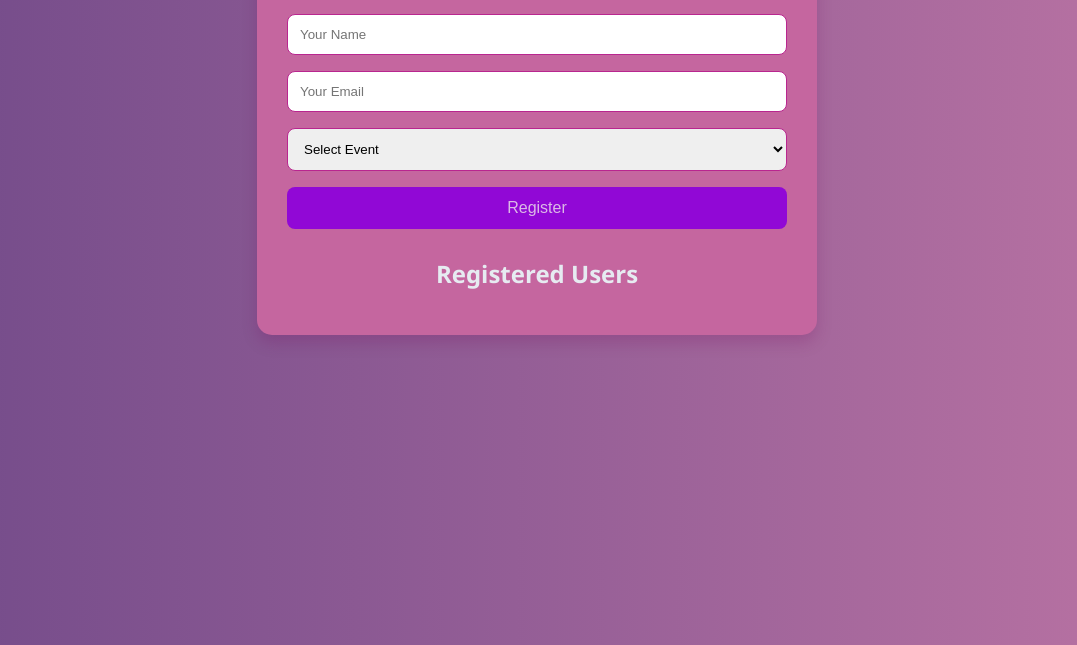
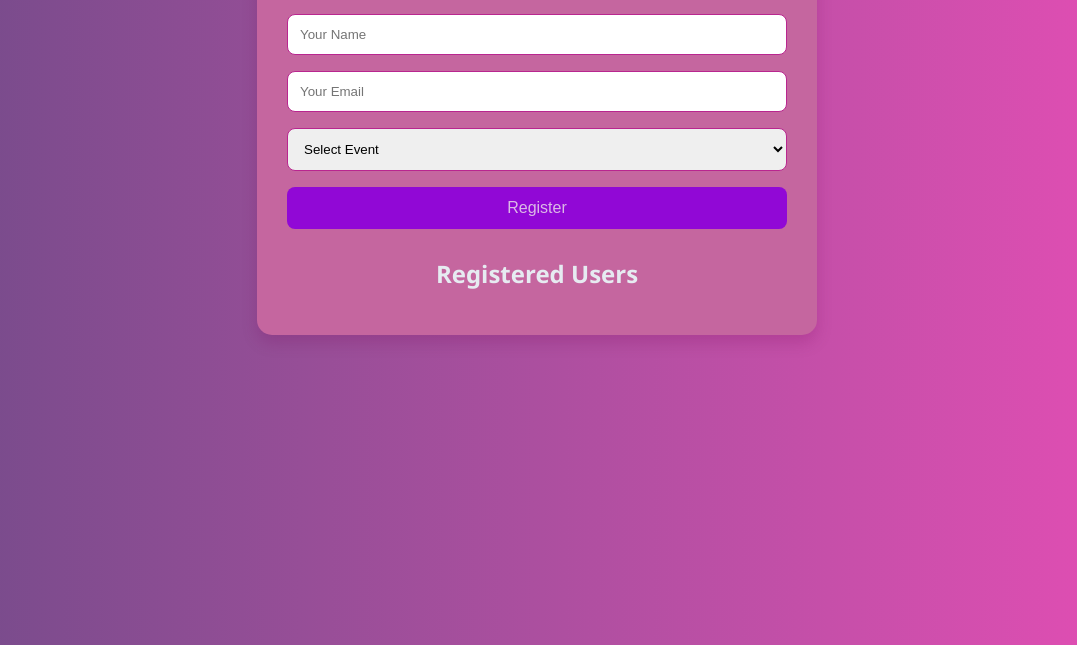
Before and after one commit to aishwaryaskumar3-lang/Event-registration-, a plain HTML site: page index.html in a window 1280 px wide. Shown: the part 155-800 px from the top of the page, without its empty margins (103-1180 px from the left). Drawn offline with Linux system fonts and the light colour scheme; no server answers.

Commit message:
your commit message

```diff
--- a/style.css
+++ b/style.css
@@ -1,6 +1,6 @@
 body {
   font-family: 'Segoe UI', Tahoma, Geneva, Verdana, sans-serif;
-  background: linear-gradient(to right, lch(38.25% 39.13 312.54), #ba73a3);
+  background: linear-gradient(to right, lch(38.25% 39.13 312.54), #e64db5);
   margin: 0;
   padding: 0;
 }
```
